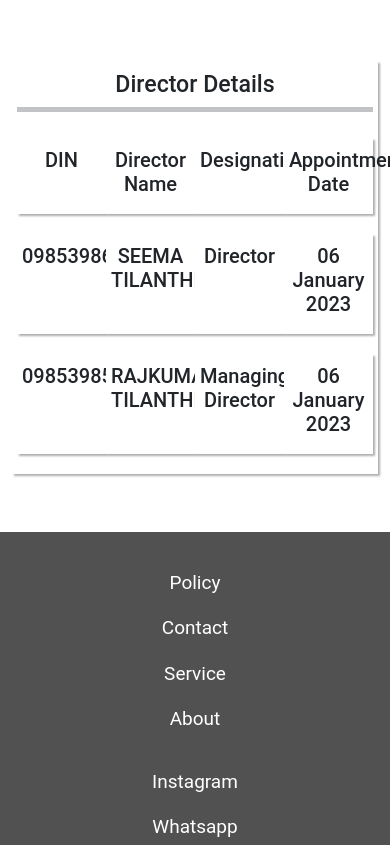
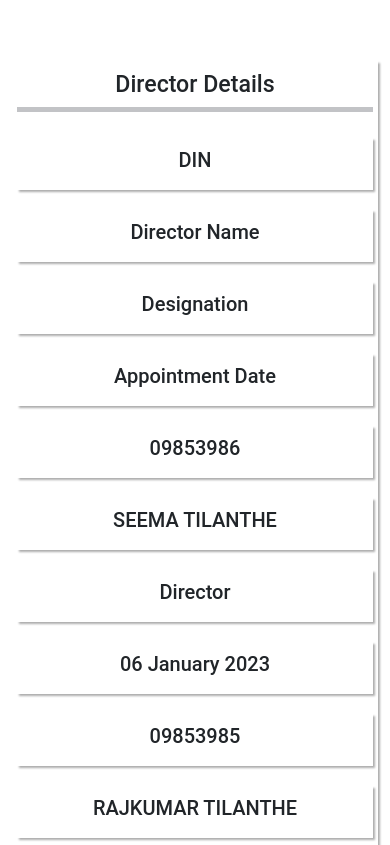
Before and after one commit to fullstackdeveloper786/vanechka.in, a plain HTML site: page about.html in a window 390 px wide. Shown: the part 740-1585 px from the top of the page. Drawn offline with nearby package versions, Linux system fonts and the light colour scheme.

Commit message:
seo update

```diff
--- a/about.html
+++ b/about.html
@@ -1,6 +1,8 @@
 <!doctype html>
 <html lang="en">
   <head>
+    <meta name="keywords" content=" vanechka , about us page , vanechka, vanechka-business, vanechka.in, vanechka.com, vanechka-business.in, vanechka-business.com, Director SEEMA TILANTHE, Managing Director RAJKUMAR TILANTHE">
+    <meta name="description" content="Managing Director RAJKUMAR TILANTHE, Director SEEMA TILANTHE">
     <link rel="stylesheet" href="style.css">
     <script src="script.js"></script>
     <!-- Required meta tags -->
@@ -53,20 +55,20 @@
             <h3 align="center">Director Details</h3>
             <hr style="height: 5px; color: rgb(12, 18, 29);">
 
-            <div class="col-3"> <h5>DIN</h5> </div>
-            <div class="col-3"> <h5>Director Name</h5> </div>
-            <div class="col-3"> <h5>Designation</h5> </div>
-            <div class="col-3"> <h5>Appointment Date</h5> </div>
+            <div class="col-sm-3"> <h5>DIN</h5> </div>
+            <div class="col-sm-3"> <h5>Director Name</h5> </div>
+            <div class="col-sm-3"> <h5>Designation</h5> </div>
+            <div class="col-sm-3"> <h5>Appointment Date</h5> </div>
 
-            <div class="col-3"> <h5>09853986</h5> </div>
-            <div class="col-3"> <h5>SEEMA TILANTHE</h5> </div>
-            <div class="col-3"> <h5>Director</h5> </div>
-            <div class="col-3"> <h5> 06 January 2023</h5> </div>
+            <div class="col-sm-3"> <h5>09853986</h5> </div>
+            <div class="col-sm-3"> <h5>SEEMA TILANTHE</h5> </div>
+            <div class="col-sm-3"> <h5>Director</h5> </div>
+            <div class="col-sm-3"> <h5> 06 January 2023</h5> </div>
 
-            <div class="col-3"> <h5>09853985</h5> </div>
-            <div class="col-3"> <h5>RAJKUMAR TILANTHE</h5> </div>
-            <div class="col-3"> <h5>Managing Director</h5> </div>
-            <div class="col-3"> <h5>06 January 2023</h5> </div>
+            <div class="col-sm-3"> <h5>09853985</h5> </div>
+            <div class="col-sm-3"> <h5>RAJKUMAR TILANTHE</h5> </div>
+            <div class="col-sm-3"> <h5>Managing Director</h5> </div>
+            <div class="col-sm-3"> <h5>06 January 2023</h5> </div>
 
         </div>
       </div> <br> <br>
```
Also changed, not shown: company.html (+2 -0 lines), contact.html (+3 -1 lines), index.html (+2 -0 lines), policy.html (+1 -0 lines), service.html (+1 -0 lines).
